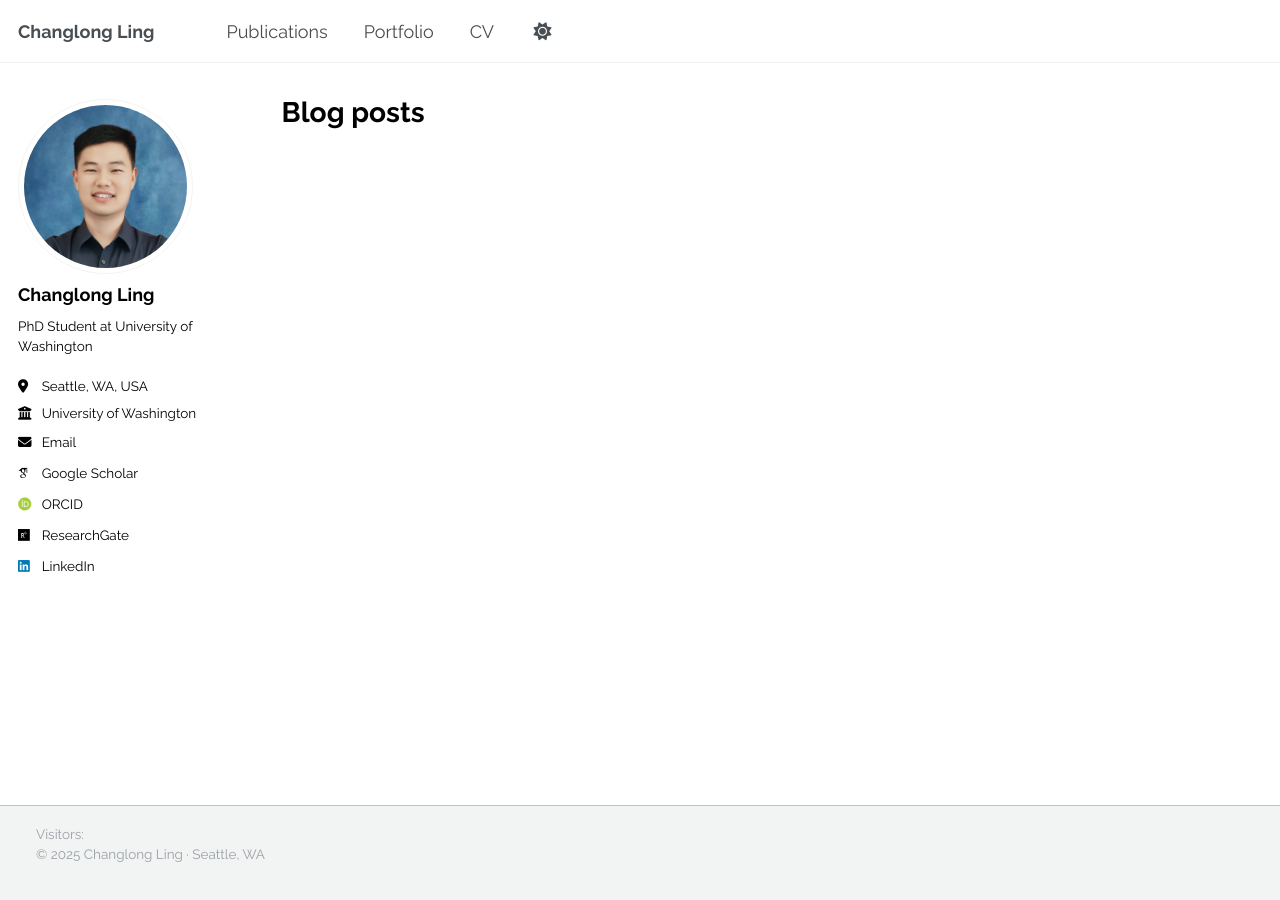
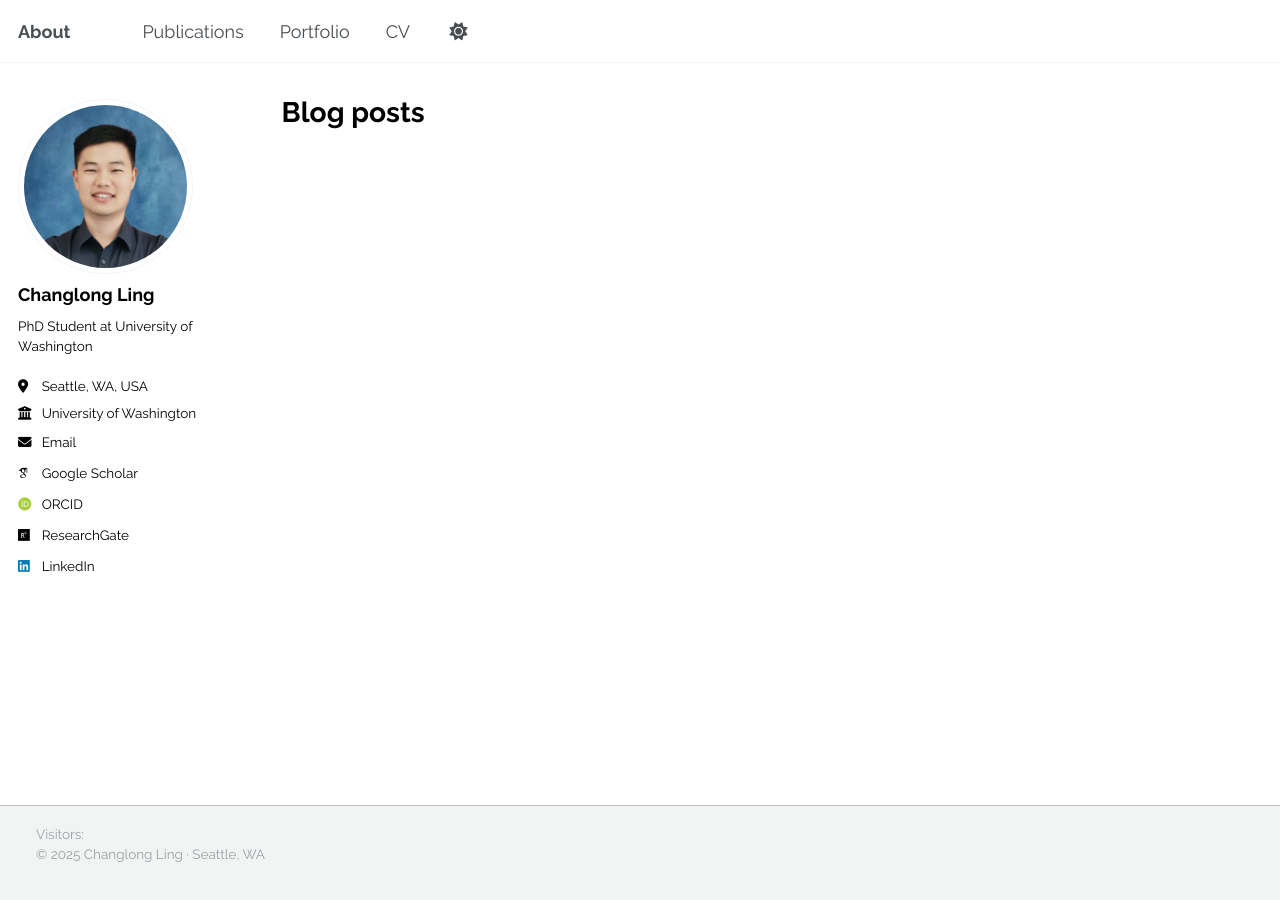
Before and after one commit to ChanglongLing/changlongling.github.io, a Jekyll site: the page built from _pages/year-archive.html, in a window 1280 px wide. Built offline with Jekyll 4.4.1, drawn with Linux system fonts in a browser that asks for light colours; some web fonts are replaced; comment, search, counter and statistics services are not loaded.

Commit message:
Update _config.yml

```diff
--- a/_config.yml
+++ b/_config.yml
@@ -9,10 +9,10 @@
 # Basic Site Settings
 locale                   : "en-US"
 site_theme               : "default"
-title                    : "Changlong Ling"
+title                    : "About"
 title_separator          : "-"
 name                     : &name "Changlong Ling"
-description              : &description "PhD Student in Urban AI & Transportation at UW"
+description              : &description "PhD Student in AI & Urban Transportation at UW"
 url                      : https://changlongling.github.io
 baseurl                  : "" # the subpath of your site, e.g. "/blog"
 repository               : "changlongling.github.io"
```
